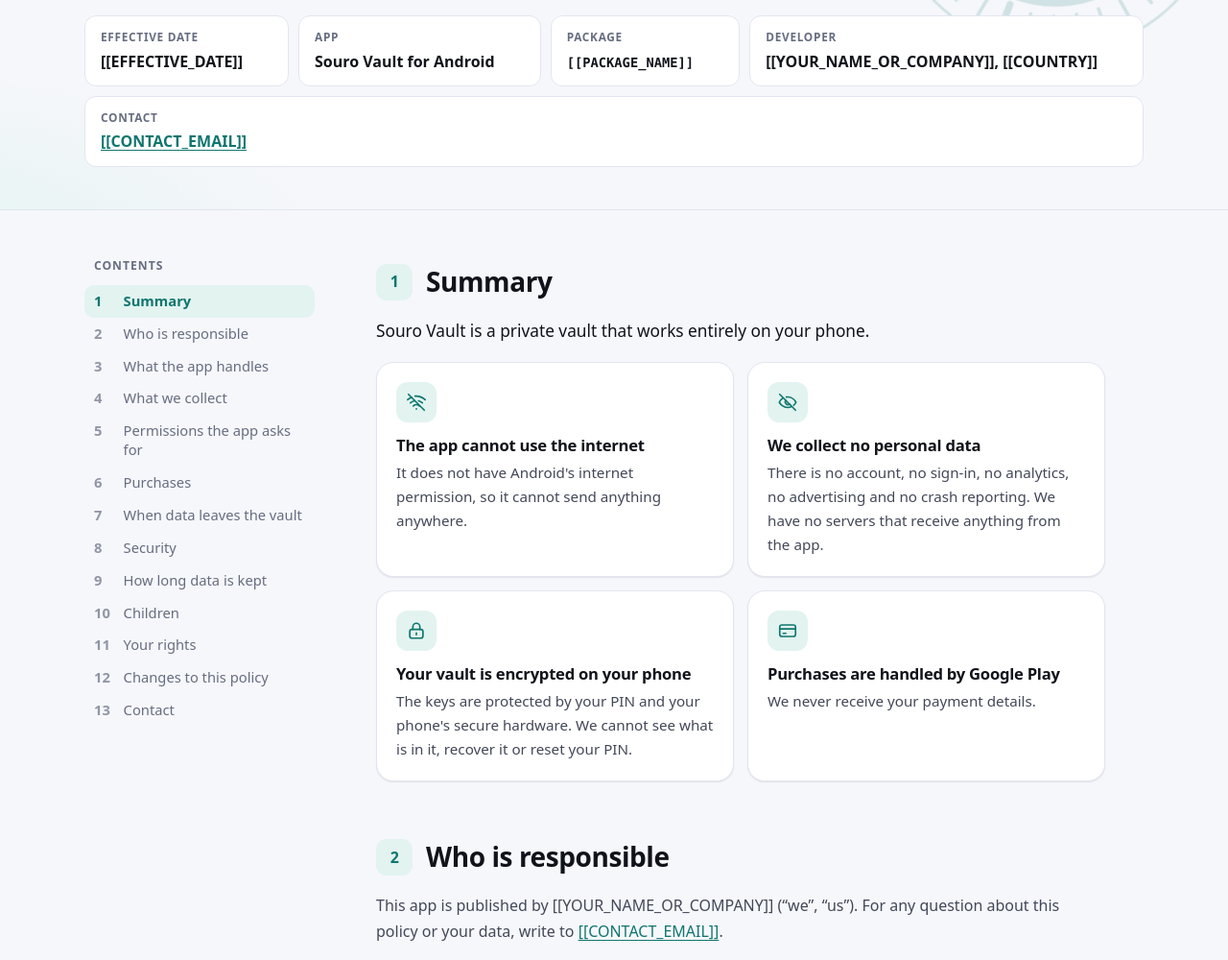
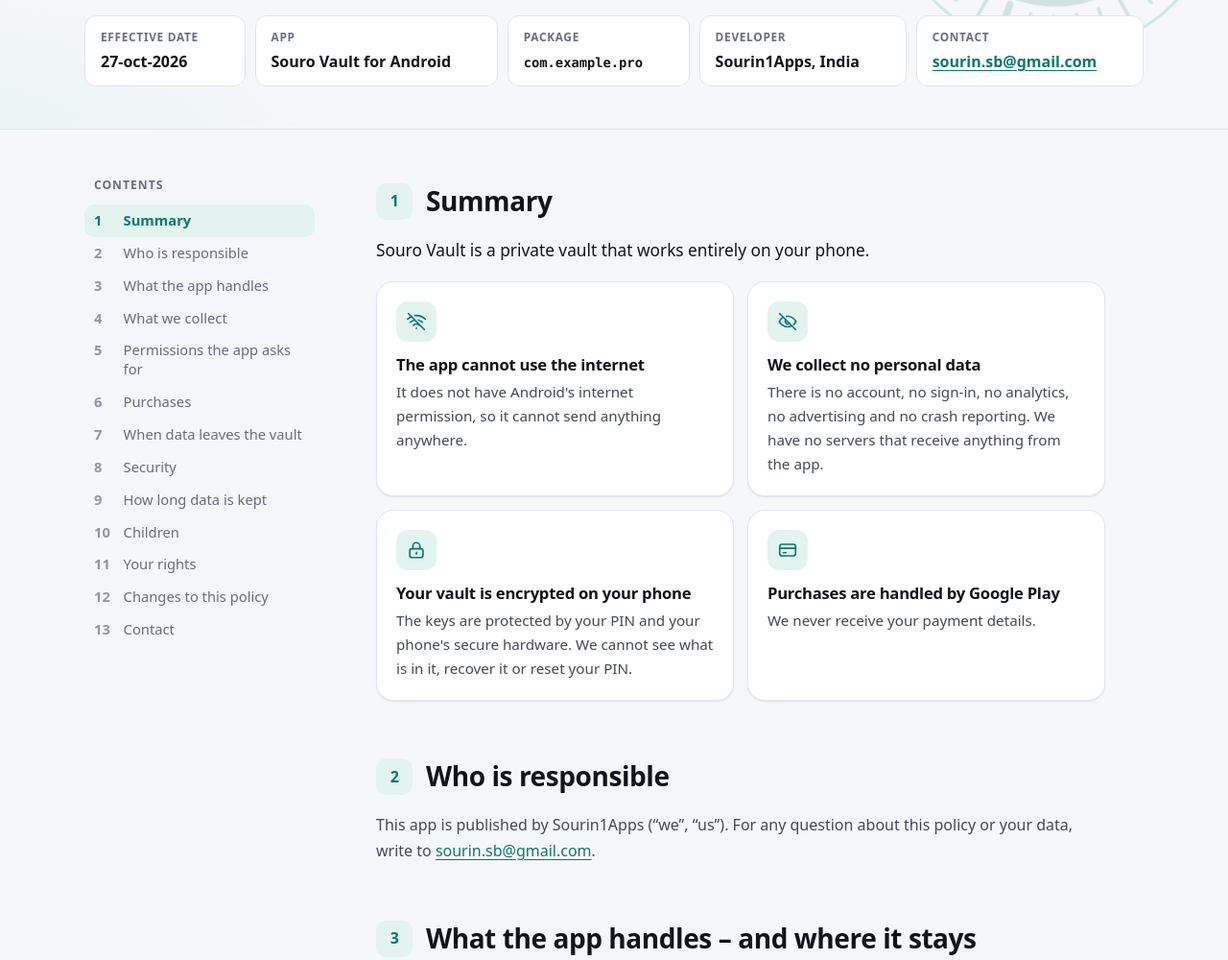
Before and after one commit to sourin1/sourin1.github.io, a plain HTML site: page sou-vault/pro/index.html in a window 1280 px wide. Shown: the part 380-1380 px from the top of the page at 96% size. Drawn offline with Linux system fonts and the light colour scheme.

Commit message:
Update contact information and effective date

```diff
--- a/sou-vault/pro/index.html
+++ b/sou-vault/pro/index.html
@@ -34,7 +34,7 @@
       <h1>Souro Vault</h1>
       <p class="lede">Souro Vault is a private vault that works entirely on your phone. It cannot use the internet, and we collect nothing.</p>
       <ul class="chips"><li><svg class="i" aria-hidden="true"><use href="#i-wifi-off"/></svg>No internet permission</li><li><svg class="i" aria-hidden="true"><use href="#i-eye-off"/></svg>No data collected</li><li><svg class="i" aria-hidden="true"><use href="#i-lock"/></svg>Encrypted on your phone</li></ul>
-      <dl class="facts"><div><dt>Effective date</dt><dd>[[EFFECTIVE_DATE]]</dd></div><div><dt>App</dt><dd>Souro Vault for Android</dd></div><div><dt>Package</dt><dd><code>[[PACKAGE_NAME]]</code></dd></div><div><dt>Developer</dt><dd>[[YOUR_NAME_OR_COMPANY]], [[COUNTRY]]</dd></div><div><dt>Contact</dt><dd><a href="mailto:[[CONTACT_EMAIL]]">[[CONTACT_EMAIL]]</a></dd></div></dl>
+      <dl class="facts"><div><dt>Effective date</dt><dd>27-oct-2026</dd></div><div><dt>App</dt><dd>Souro Vault for Android</dd></div><div><dt>Package</dt><dd><code>com.example.pro</code></dd></div><div><dt>Developer</dt><dd>Sourin1Apps, India</dd></div><div><dt>Contact</dt><dd><a href="mailto:sourin.sb@gmail.com">sourin.sb@gmail.com</a></dd></div></dl>
     </div>
   </section>
   <div class="wrap layout">
@@ -88,7 +88,7 @@
 
 <section id="who" aria-labelledby="who-h">
   <h2 id="who-h"><span class="num" aria-hidden="true">2</span><span>Who is responsible</span><a class="anchor" href="#who" aria-label="Link to section 2">#</a></h2>
-  <p>This app is published by [[YOUR_NAME_OR_COMPANY]] (“we”, “us”). For any question about this policy or your data, write to <a href="mailto:[[CONTACT_EMAIL]]">[[CONTACT_EMAIL]]</a>.</p>
+  <p>This app is published by Sourin1Apps (“we”, “us”). For any question about this policy or your data, write to <a href="mailto:sourin.sb@gmail.com">sourin.sb@gmail.com</a>.</p>
 </section>
 
 <section id="on-your-phone" aria-labelledby="on-your-phone-h">
@@ -247,12 +247,10 @@
   <h2 id="contact-h"><span class="num" aria-hidden="true">13</span><span>Contact</span><a class="anchor" href="#contact" aria-label="Link to section 13">#</a></h2>
   <div class="contact-card">
     <address>
-      <strong>[[YOUR_NAME_OR_COMPANY]]</strong><br>
-      <!-- OPTIONAL: delete the next line if you do not show a postal address -->
-      [[POSTAL_ADDRESS]]<br>
-      Email: <a href="mailto:[[CONTACT_EMAIL]]">[[CONTACT_EMAIL]]</a>
+      <strong>Sourin1Apps</strong>
+      Email: <a href="mailto:sourin.sb@gmail.com">sourin.sb@gmail.com</a>
     </address>
-    <a class="btn" href="mailto:[[CONTACT_EMAIL]]?subject=Souro%20Vault%20privacy"><svg class="i" aria-hidden="true"><use href="#i-mail"/></svg>Email us</a>
+    <a class="btn" href="mailto:sourin.sb@gmail.com?subject=Souro%20Vault%20privacy"><svg class="i" aria-hidden="true"><use href="#i-mail"/></svg>Email us</a>
   </div>
 </section>
 
@@ -262,8 +260,8 @@
 <footer class="site-footer">
   <div class="wrap">
     <div class="row">
-      <span>© [[YOUR_NAME_OR_COMPANY]]</span>
-      <a href="mailto:[[CONTACT_EMAIL]]">[[CONTACT_EMAIL]]</a>
+      <span>© Sourin1Apps</span>
+      <a href="mailto:sourin.sb@gmail.com">sourin.sb@gmail.com</a>
     </div>
     <p class="small">This website uses no cookies, analytics or outside fonts. The only thing it remembers is your light or dark theme choice, stored in your own browser. It is hosted on GitHub Pages; GitHub may log visitors' IP addresses for security, as described in the <a href="https://docs.github.com/en/site-policy/privacy-policies/github-general-privacy-statement" target="_blank" rel="noopener">GitHub Privacy Statement</a>.</p>
   </div>
```
